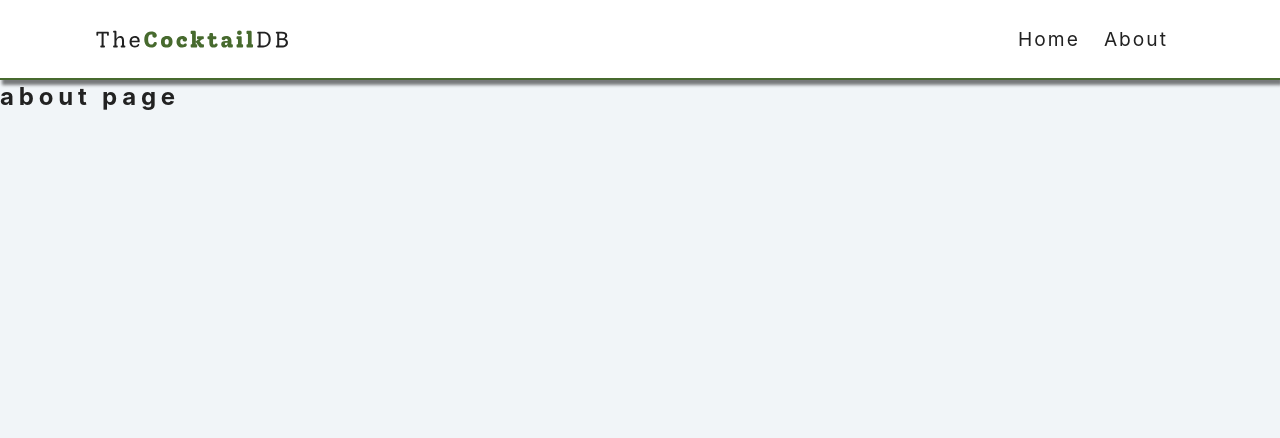
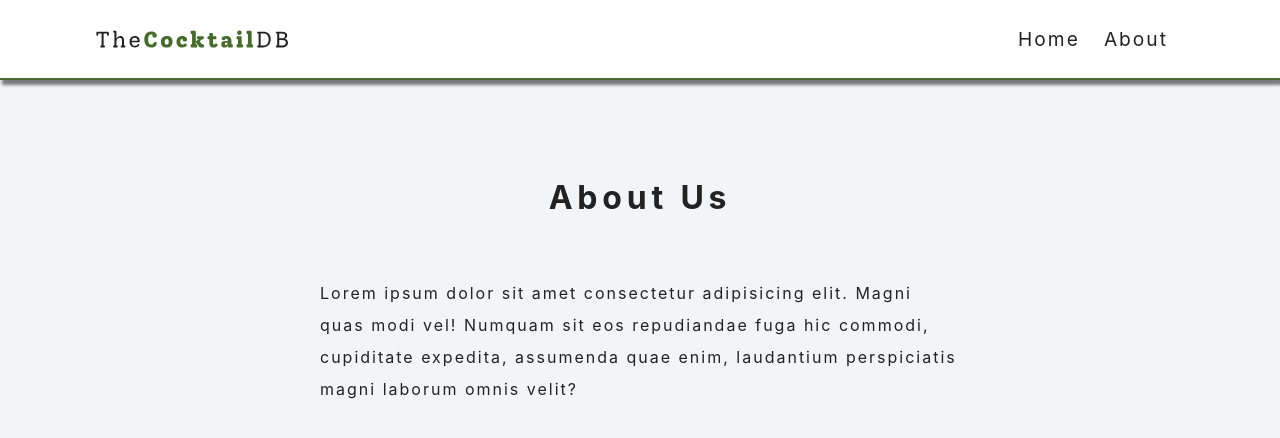
Before and after one commit to mobeenabdullah/cocktails-api, a React (Create React App) app: page /about in a window 1280 px wide. Shown: the top 438 px of the page. Built offline with nearby package versions, Linux system fonts and the light colour scheme.

Commit message:
Setup About and Error pages

```diff
--- a/src/pages/About.js
+++ b/src/pages/About.js
@@ -1,11 +1,16 @@
-import React from 'react'
+import React from "react";
 
 const About = () => {
   return (
-    <div>
-      <h2>about page</h2>
-    </div>
-  )
-}
+    <section className="section about-section">
+      <h1 className="section-title">about us</h1>
+      <p>
+        Lorem ipsum dolor sit amet consectetur adipisicing elit. Magni quas modi
+        vel! Numquam sit eos repudiandae fuga hic commodi, cupiditate expedita,
+        assumenda quae enim, laudantium perspiciatis magni laborum omnis velit?
+      </p>
+    </section>
+  );
+};
 
-export default About
+export default About;
--- a/src/pages/Error.js
+++ b/src/pages/Error.js
@@ -1,12 +1,17 @@
-import React from 'react'
-import { Link } from 'react-router-dom'
+import React from "react";
+import { Link } from "react-router-dom";
 
 const Error = () => {
   return (
-    <div>
-      <h2>error page</h2>
-    </div>
-  )
-}
+    <section className="section error-page">
+      <div className="error-container">
+        <h1>oops! it's a dead end</h1>
+        <Link to="/" className="btn btn-primary">
+          back home
+        </Link>
+      </div>
+    </section>
+  );
+};
 
-export default Error
+export default Error;
```
